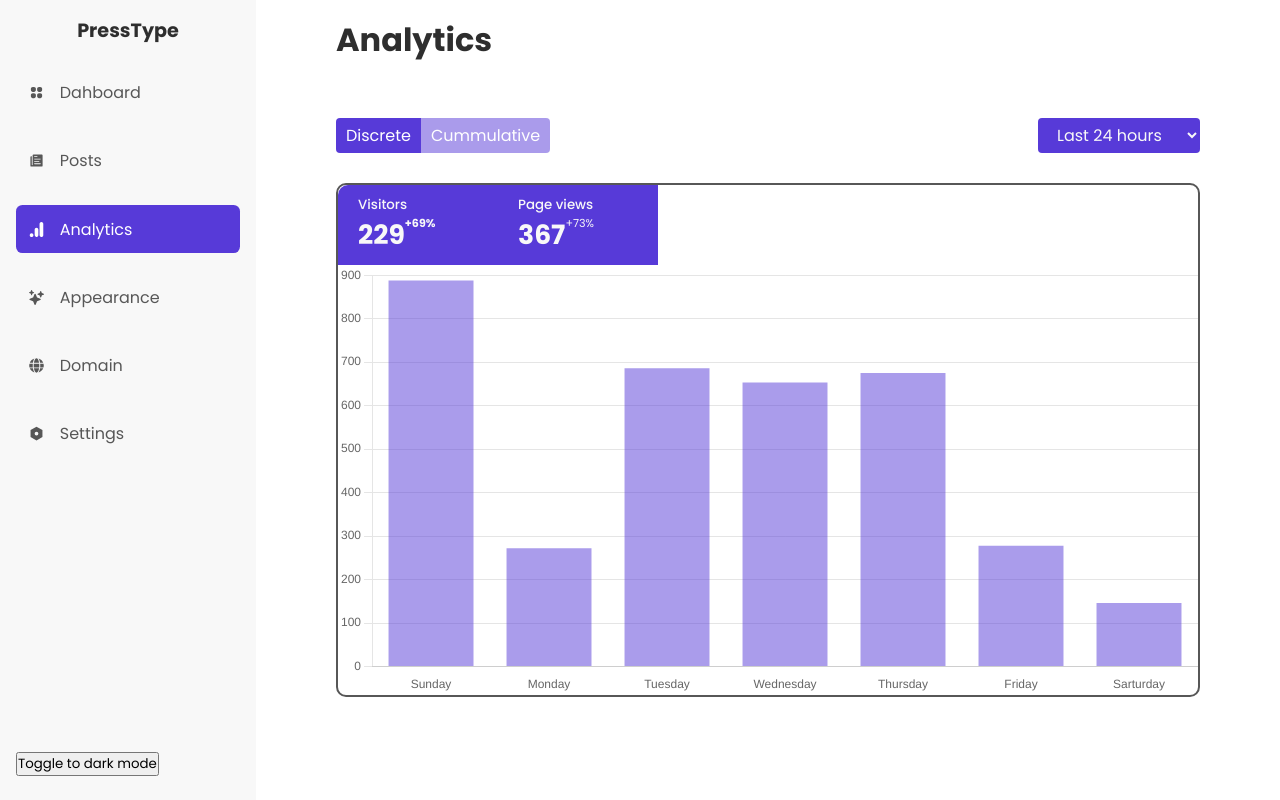
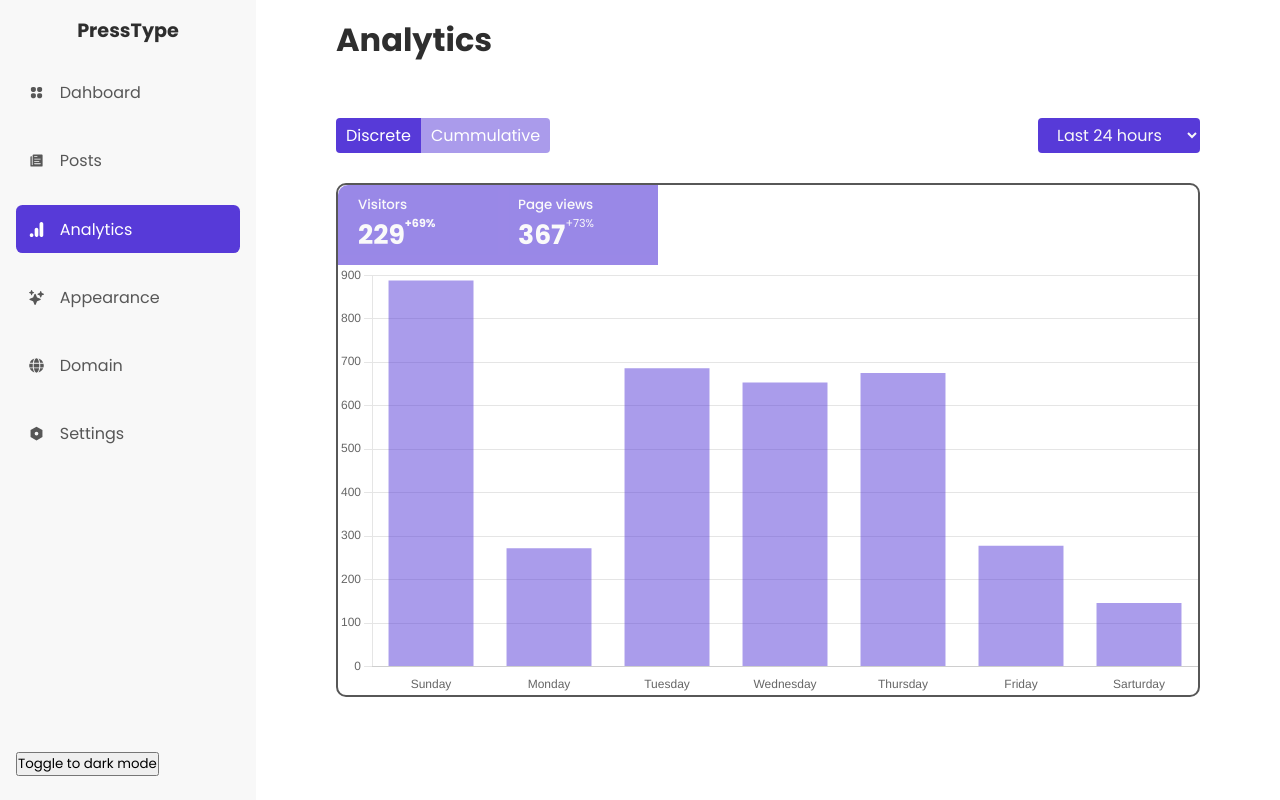
Before and after one commit to akinloluwami/presstype, a Next.js app: page /analytics in a window 1280 px wide. Built offline with nearby package versions, Linux system fonts and the light colour scheme.

Commit message:
added styling for active and inactive states

```diff
--- a/pages/analytics/styles.module.scss
+++ b/pages/analytics/styles.module.scss
@@ -53,6 +53,10 @@
       padding: 10px 20px;
       display: flex;
       flex-direction: column;
+      opacity: 0.6;
+      &.active {
+        opacity: 1;
+      }
       &:first-child {
         border-top-left-radius: 10px;
       }
```
